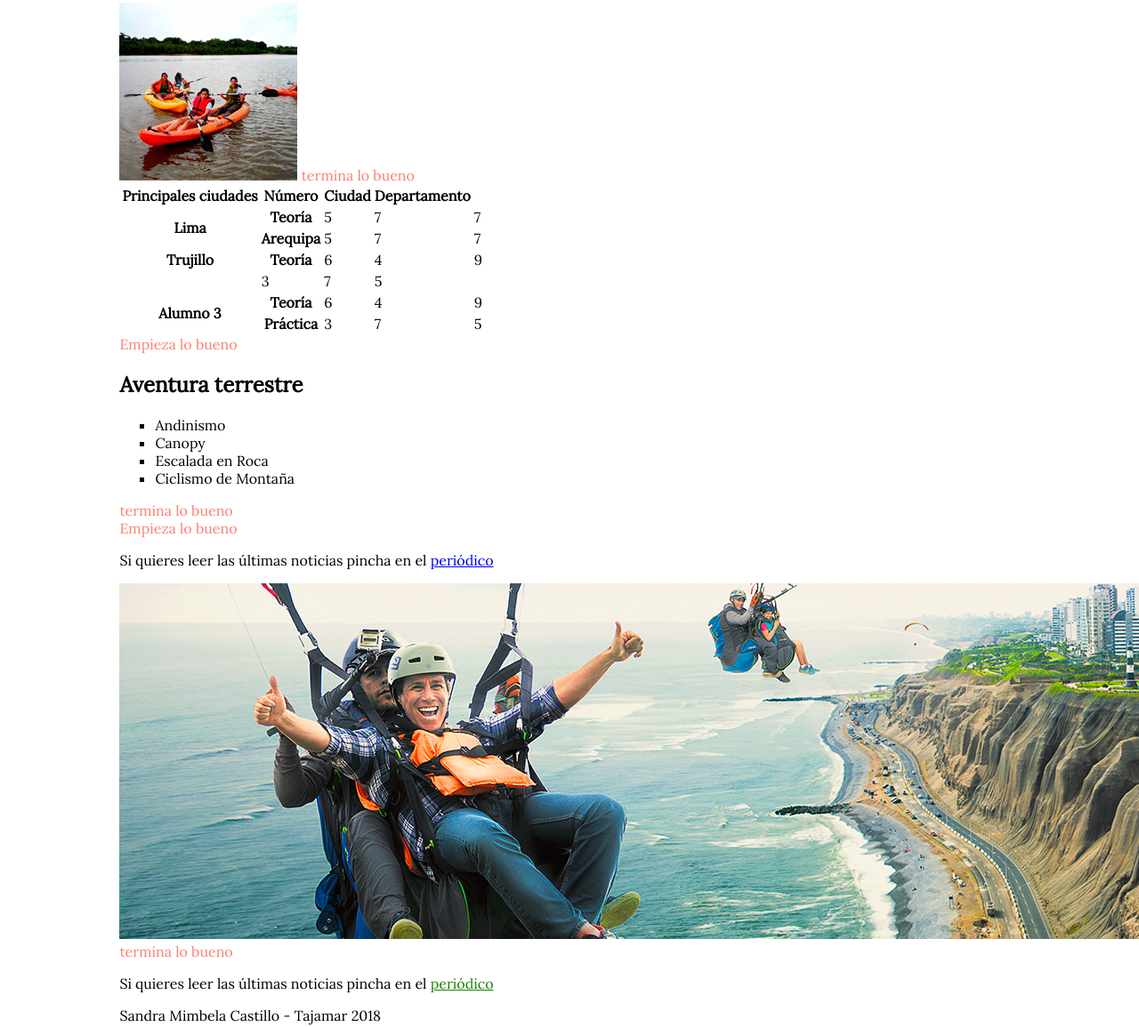
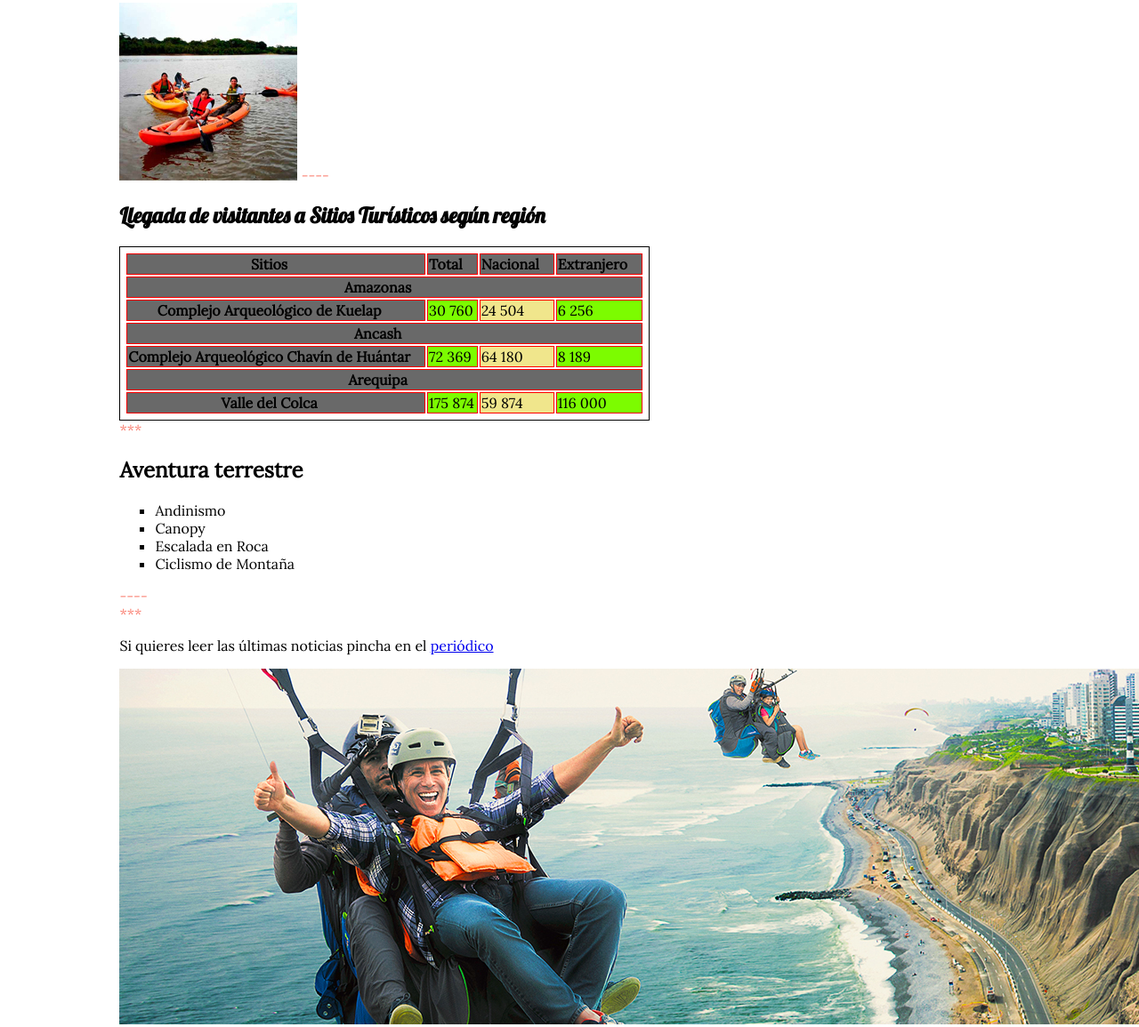
Before and after one commit to Mimbela/curso_tajamar_2018, a plain HTML site: page 02_aventuras_en_peru/index.html in a window 1280 px wide. Shown: the part 1418-2573 px from the top of the page at 89% size. Drawn offline with Linux system fonts and the light colour scheme.

Commit message:
deberes tabla

```diff
--- a/02_aventuras_en_peru/css/style.css
+++ b/02_aventuras_en_peru/css/style.css
@@ -74,14 +74,14 @@ article .p2+p:first-line{
 }
 
 section::before { /*pseudoelemento*/
-    content: "Empieza lo bueno";
+    content: "***";
     color: salmon;
 
 }
 
 section::after {  /*pseudoelemento*/
 
-    content: "termina lo bueno";
+    content: "----";
     color: salmon;
 }
 
@@ -93,3 +93,33 @@ text-align: justify; con esto alineamos el texto
 .actividades{
     list-style-type: square; /* ponemos viñetas a las listas */
 }
+
+
+.visitantes{
+    border: .1rem solid black;
+    padding: .3rem;
+}
+
+
+th, td{
+        border: .1rem solid red;
+        /* text-align: right;
+        padding-right: 1rem; */
+    }
+
+
+th
+{
+    text-align: center;
+    padding-right: 1rem;
+    background-color: dimgray;
+
+}
+
+table.visitantes td:nth-of-type(even){
+    background-color: khaki;
+}
+
+table.visitantes td:nth-of-type(odd){
+    background-color: lawngreen;
+}
--- a/02_aventuras_en_peru/index.html
+++ b/02_aventuras_en_peru/index.html
@@ -60,65 +60,52 @@
 
                <img src="./img/kayak_rio_madre_dios.jpg" alt="personas en kayac en el río Madre de Dios">
     </section>
-    <table class="t1">
+    <table class="visitantes">
+            <h1>Llegada de visitantes a Sitios Turísticos según región</h1>
+
             <tr><!-- filas -->
-                <th >Principales ciudades</th> <!--  columnas -->
-
-                <th scope="col">Número</th>
-                <th scope="col">Ciudad</th>
-                <th scope="col">Departamento</th>
+                <th scope="col">Sitios</th>
+                <th scope="col">Total</th> <!--  columnas -->
+                <th scope="col">Nacional</th>
+                <th scope="col">Extranjero</th>
              </tr>
 
              <tr><!-- filas -->
-                <th rowspan="2" scope="rowgroup">Lima<!-- celdas --> </th>
-                <th scope="row">Teoría</th>
-                <td>5</td>
-                <td>7</td>
-                <td>7</td>
+                <th colspan="4" scope="colgroup">Amazonas</th>
              </tr>
 
              <tr><!-- filas -->
+                <th>Complejo Arqueológico de Kuelap</td>
+                <td>30 760</td>
+                <td>24 504</td>
+                <td>6 256</td>
+             </tr>
 
-                <th scope="row">Arequipa</th>
-                <td>5</td>
-                <td>7</td>
-                <td>7</td>
+            <tr><!-- filas -->
+                <th colspan="4" scope="colgroup">Ancash</th>
              </tr>
 
              <tr><!-- filas -->
-                <th >Trujillo </th> <!-- expandir celdas -->
-                <th scope="row">Teoría</th>
-                <td>6</td>
-                <td>4</td>
-                <td>9</td>
+                <th scope="col">Complejo Arqueológico Chavín de Huántar</td>
+                <td>72 369</td>
+                <td>64 180</td>
+                <td>8 189</td>
+             </tr>
 
+
+             <tr><!-- filas -->
+                <th colspan="4" scope="colgroup">Arequipa</th>
              </tr>
 
              <tr><!-- filas -->
-
-                <th scope="row"></th>
-                <td>3</td>
-                <td>7</td>
-                <td>5</td>
-             </tr>
-
-             <tr><!-- filas -->
-                <th rowspan="2" scope="rowgroup">Alumno 3<!-- celdas --> </th>
-                <th scope="row">Teoría</th>
-                <td>6</td>
-                <td>4</td>
-                <td>9</td>
-
-             </tr>
-
-             <tr><!-- filas -->
-
-                <th>Práctica</th>
-                <td>3</td>
-                <td>7</td>
-                <td>5</td>
+                <th>Valle del Colca</td>
+                <td>175 874</td>
+                <td>59 874</td>
+                <td>116 000</td>
              </tr>
         </table>
+
+
     <section>
               <h2 >Aventura terrestre</h2>
                     <ul class="actividades">
```
Also changed, not shown: 06_tablas/index.html (+1 -1 lines).
